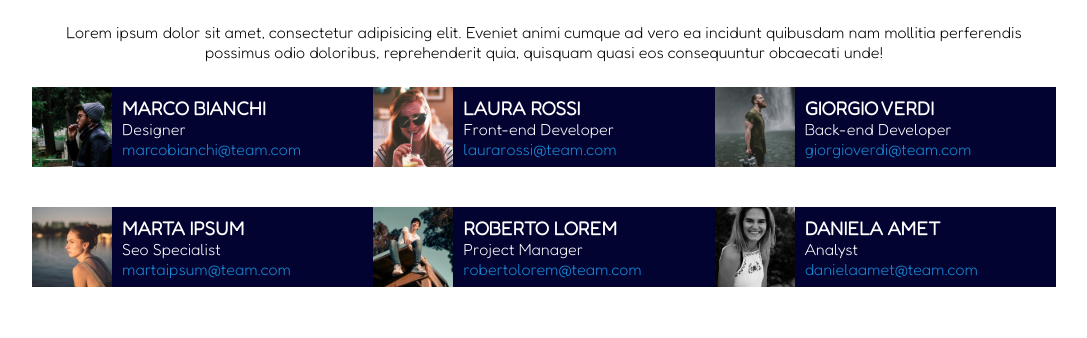
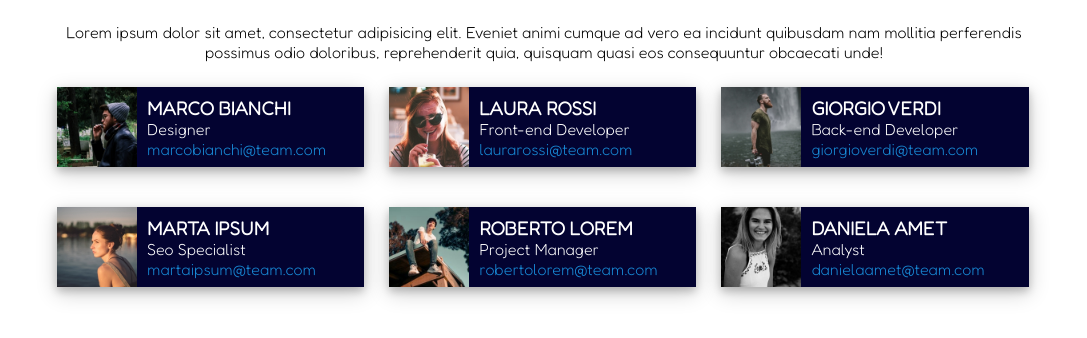
Before and after one commit to alessiam1909/html-css-float-cards, a plain HTML site: page index.html in a window 1280 px wide. Shown: the part 94-432 px from the top of the page, without its empty margins (96-1183 px from the left). Drawn offline with Linux system fonts and the light colour scheme.

Commit message:
modifiche finali per separare le varie card tra di loro con un margin left, e inserimento ombra sotto le varie cards

```diff
--- a/css/style.css
+++ b/css/style.css
@@ -45,9 +45,11 @@ a {
 
 .card {
     float: left;
-    width: calc(100%/3);
+    width: calc(90%/3);
     background-color: rgb(3, 3, 49);
     color: white;
+    margin-left: 25px;
+    box-shadow: 0 4px 8px 0 rgba(0, 0, 0, 0.2), 0 6px 20px 0 rgba(0, 0, 0, 0.2);
 }
 
 .informazioniUtente {
```
